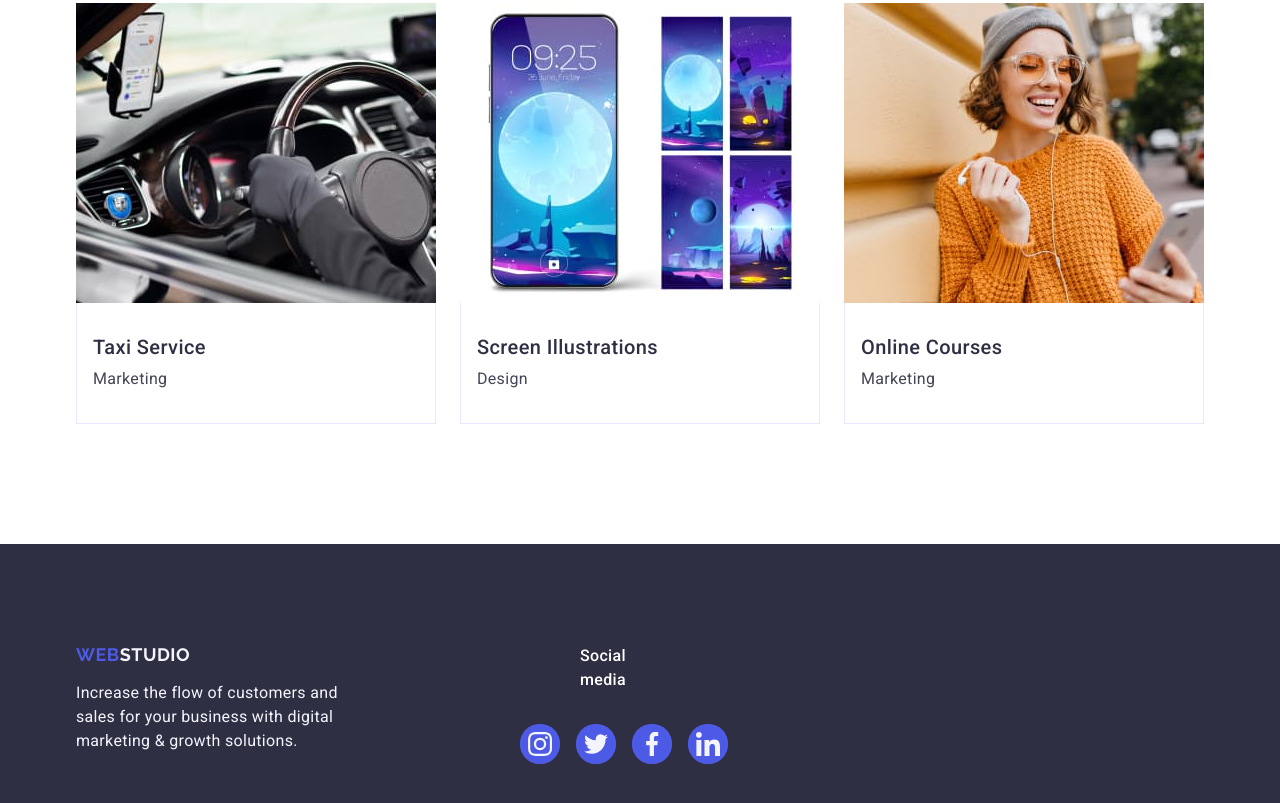
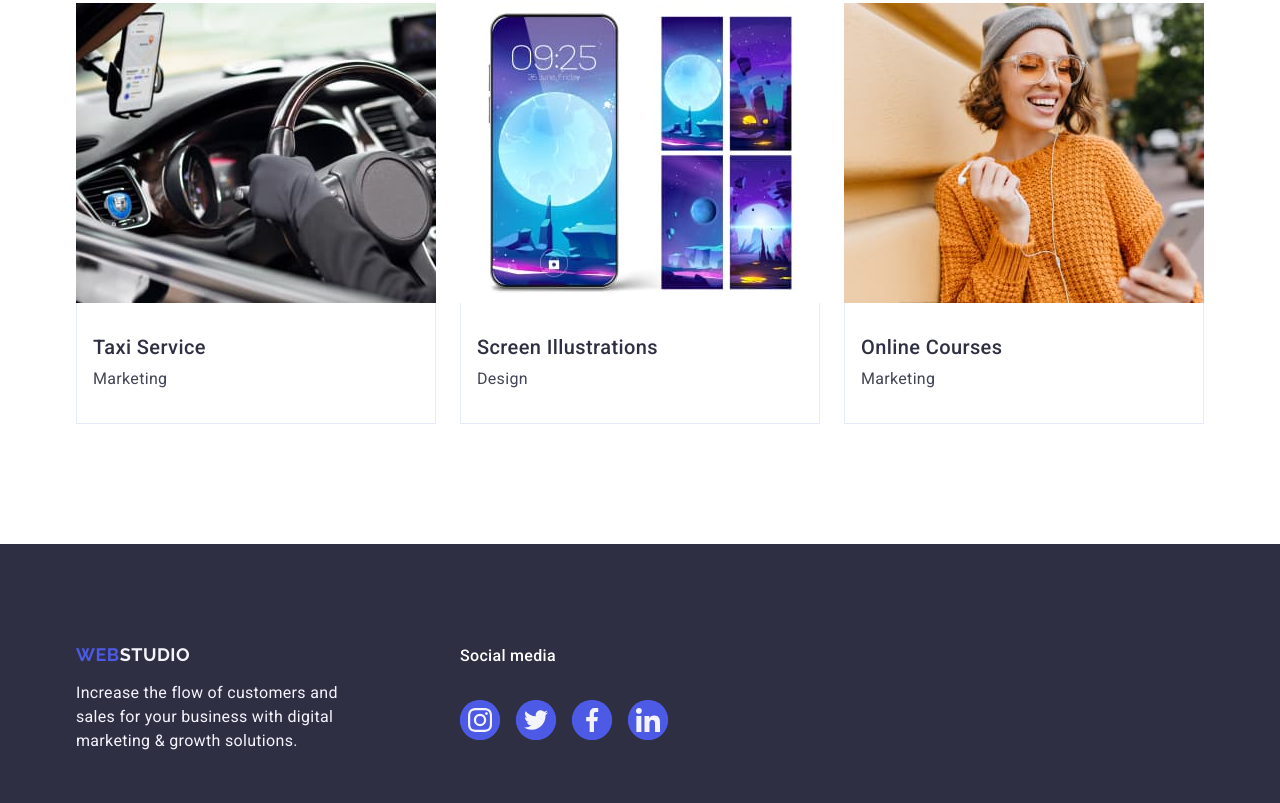
Before and after one commit to Yana17-ratsa/goit-markup-hw-042, a plain HTML site: page index.html in a window 1280 px wide. Shown: the part 2639-3442 px from the top of the page. Drawn offline with nearby package versions, Linux system fonts and the light colour scheme.

Commit message:
commit final finish

```diff
--- a/css/styles.css
+++ b/css/styles.css
@@ -503,10 +503,6 @@ align-items: baseline;
 }
 
 .footer-second-box {
-    padding-left: 120px;
-    width: 208px;
-        height: 80px;
-        flex-shrink: 0;
 }
 
 .footer-second-box-text {
```
Also changed, not shown: images/icons.svg.
